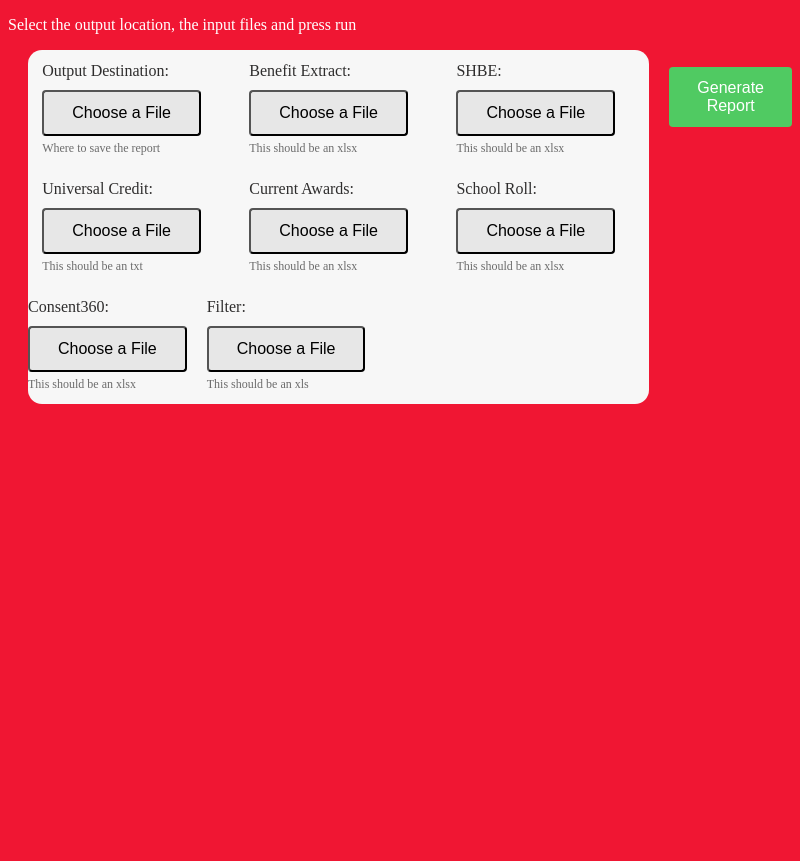
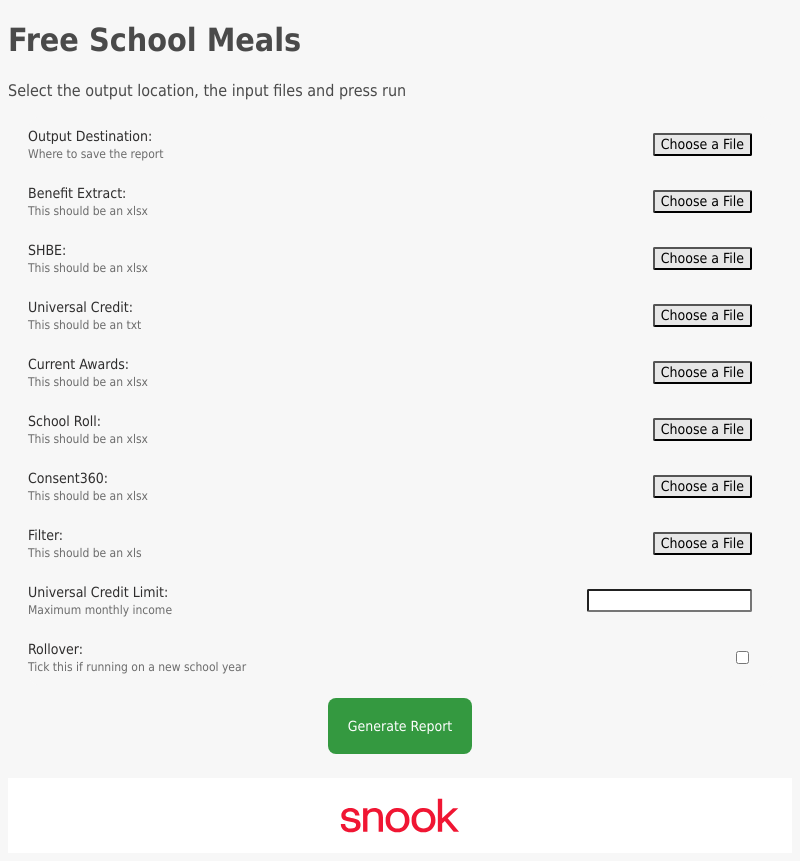
Before and after one commit to WeAreSnook/fsm-app, an Electron app: page index.html in a window 800 px wide. Before the commit the page ends 800 px from the top, so only its background shows below. Drawn offline with Linux system fonts and the light colour scheme.

Commit message:
Improve styling

```diff
--- a/css/styles.css
+++ b/css/styles.css
@@ -1,42 +1,58 @@
 body {
-  background-color: rgb(240, 22, 51);
+  background-color: rgb(247, 247, 247);
 }
 
 h1,
 p {
-  color: white;
+  color: rgb(74,74,74);
+  font-family: Tahoma, Arial, sans-serif;
 }
 
 .container {
   margin-top: 12px;
   margin-bottom: 12px;
   display: flex;
-  flex-direction: row;
+  flex-direction: column;
 }
 
 button {
-  font-size: 16px;
+  font-size: 14px;
   background-color: #e7e7e7;
   color: black;
-  padding: 12px 28px;
   text-align: center;
   text-decoration: none;
   display: inline-block;
-  border-radius: 4px;
+  border-radius: 2px;
   margin-top: 5px;
   margin-bottom: 5px;
   max-width: 200px;
+  font-family: Tahoma, Arial, sans-serif;
+}
+
+.field {
+  font-size: 14px;
+  color: black;
+  color: rgb(74,74,74);
+  border-radius: 2px;
+  margin-top: 5px;
+  margin-bottom: 5px;
+  max-width: 200px;
+  font-family: Tahoma, Arial, sans-serif;
 }
 
 .run {
-  background-color: rgb(80, 202, 98);
+  background-color: rgb(52, 153, 64);
   color: white;
   border: none;
+  padding: 20px 20px;
+  margin: 0 auto;
+  display: block;
+  border-radius: 8px;
 }
 
 .inputs {
   display: flex;
-  flex-wrap: wrap;
+  flex-direction: column;
   justify-content: space-around;
   margin-right: 20px;
   margin-left: 20px;
@@ -53,18 +69,27 @@ button {
   margin-bottom: 12px;
   margin-right: 20px;
   display: flex;
+  flex-direction: row;
+  min-width: 400px;
+  justify-content: space-between;
+}
+
+.input-text {
+  display: flex;
   flex-direction: column;
 }
 
 .label {
-  font-size: 16px;
+  font-size: 14px;
   color: rgba(18, 17, 17, 0.879);
-  margin-bottom: 5px;
+  margin-bottom: 3px;
+  font-family: Tahoma, Arial, sans-serif;
 }
 
 .hint {
   font-size: 12px;
   color: rgba(48, 48, 48, 0.701);
+  font-family: Tahoma, Arial, sans-serif;
 }
 
 .controls {
@@ -73,3 +98,17 @@ button {
   display: flex;
   flex-direction: column;
 }
+
+footer {
+  background: white;
+  border-top: rgba(48, 48, 48, 0.701);
+  border-width: 1px;
+  padding-top: 20px;
+  padding-bottom: 20px;
+}
+
+.logo {
+  width: 120px;
+  margin: 0 auto;
+  display: block;
+}
--- a/index.html
+++ b/index.html
@@ -2,7 +2,7 @@
 <html>
   <head>
     <meta charset="UTF-8" />
-    <title>Free School Meals</title>
+    <title>Eligibility Checker</title>
     <!-- https://electronjs.org/docs/tutorial/security#csp-meta-tag -->
     <meta
       http-equiv="Content-Security-Policy"
@@ -11,72 +11,105 @@
     <link rel="stylesheet" type="text/css" href="./css/styles.css" />
   </head>
   <body>
+    <h1>Free School Meals</h1>
     <p>Select the output location, the input files and press run</p>
 
     <div class="container">
       <div class="inputs">
         <div class="input">
+          <div class="input-text">
             <span class="label">Output Destination:</span>
+            <span class="hint">Where to save the report</span>
+          </div>
           <button id="pickFile" type="button" class="btn">
             Choose a File
           </button>
-          <span class="hint">Where to save the report</span>
         </div>
 
         <div class="input">
+          <div class="input-text">
             <span class="label">Benefit Extract:</span>
+            <span class="hint">This should be an xlsx</span>
+          </div>
           <button id="pickFile" type="button" class="btn">
             Choose a File
           </button>
-          <span class="hint">This should be an xlsx</span>
         </div>
 
         <div class="input">
+          <div class="input-text">
             <span class="label">SHBE:</span>
+            <span class="hint">This should be an xlsx</span>
+          </div>
           <button id="pickFile" type="button" class="btn">
             Choose a File
           </button>
-          <span class="hint">This should be an xlsx</span>
         </div>
 
         <div class="input">
+          <div class="input-text">
             <span class="label">Universal Credit:</span>
+            <span class="hint">This should be an txt</span>
+          </div>
           <button id="pickFile" type="button" class="btn">
             Choose a File
           </button>
-          <span class="hint">This should be an txt</span>
         </div>
 
         <div class="input">
+          <div class="input-text">
             <span class="label">Current Awards:</span>
+            <span class="hint">This should be an xlsx</span>
+          </div>
           <button id="pickFile" type="button" class="btn">
             Choose a File
           </button>
-          <span class="hint">This should be an xlsx</span>
         </div>
 
         <div class="input">
+          <div class="input-text">
             <span class="label">School Roll:</span>
+            <span class="hint">This should be an xlsx</span>
+          </div>
           <button id="pickFile" type="button" class="btn">
             Choose a File
           </button>
-          <span class="hint">This should be an xlsx</span>
         </div>
 
         <div class="input">
+          <div class="input-text">
             <span class="label">Consent360:</span>
+            <span class="hint">This should be an xlsx</span>
+          </div>
           <button id="pickFile" type="button" class="btn">
             Choose a File
           </button>
-          <span class="hint">This should be an xlsx</span>
         </div>
 
         <div class="input">
+          <div class="input-text">
             <span class="label">Filter:</span>
+            <span class="hint">This should be an xls</span>
+          </div>
           <button id="pickFile" type="button" class="btn">
             Choose a File
           </button>
-          <span class="hint">This should be an xls</span>
+        </div>
+
+        <div class="input">
+          <div class="input-text">
+            <span class="label">Universal Credit Limit:</span>
+            <span class="hint">Maximum monthly income</span>
+          </div>
+          <input class="field" type="text" name="value" />
+        </div>
+
+        <div class="input">
+          <div class="input-text">
+            <span class="label">Rollover:</span>
+            <span class="hint">Tick this if running on a new school year</span>
+          </div>
+          <input type="checkbox" id="rollover" name="rollover">
         </div>
       </div>
 
@@ -86,6 +119,12 @@
         </button>
       </div>
     </div>
+
+    <footer>
+      <img src='images/logo.svg' class="logo"/>
+    </footer>
+
+
     <script src="./index.js"></script>
   </body>
 </html>
```
Also changed, not shown: images/logo.svg (added). Lines whose indentation alone changed are shown as unchanged.
